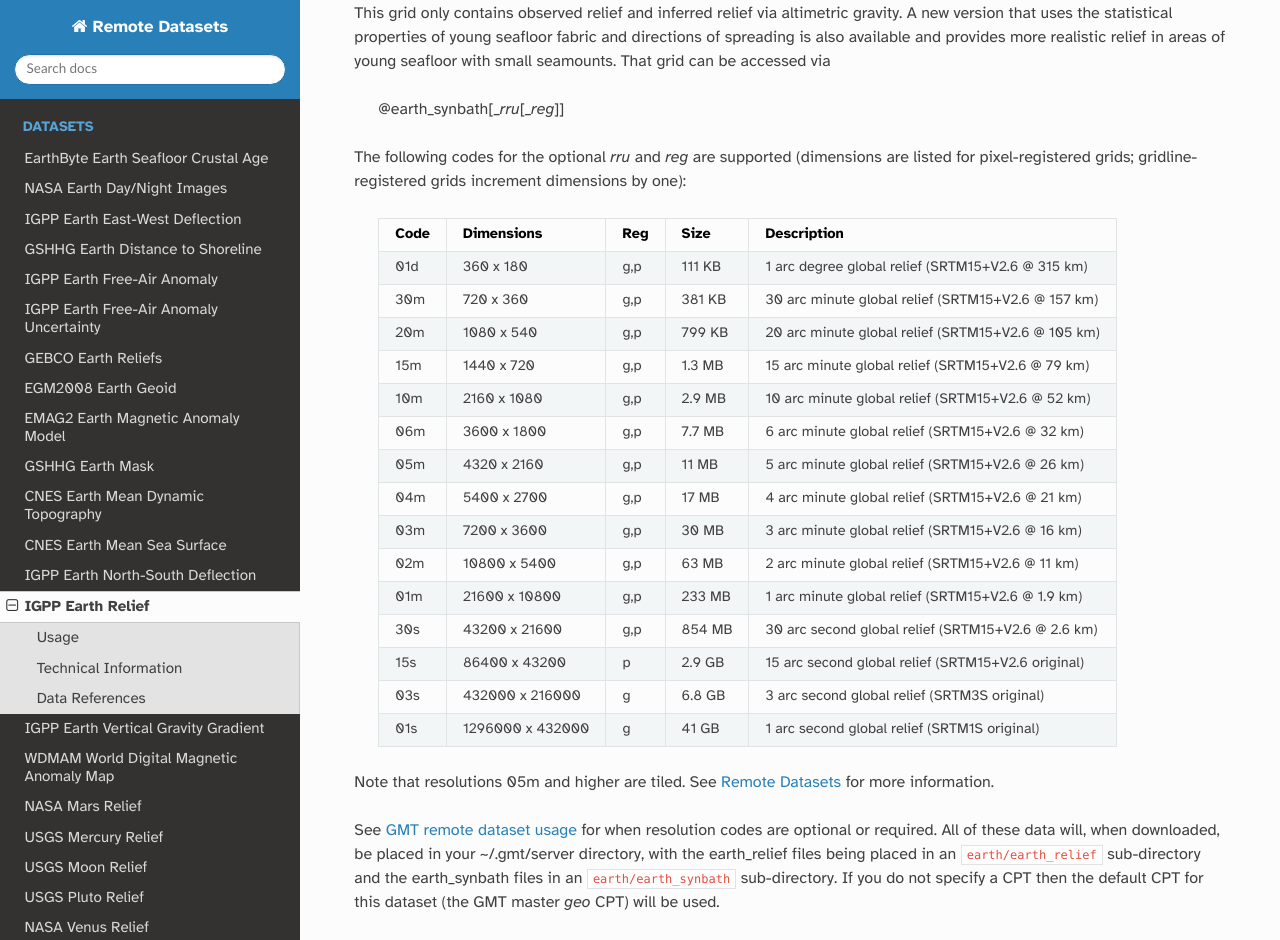
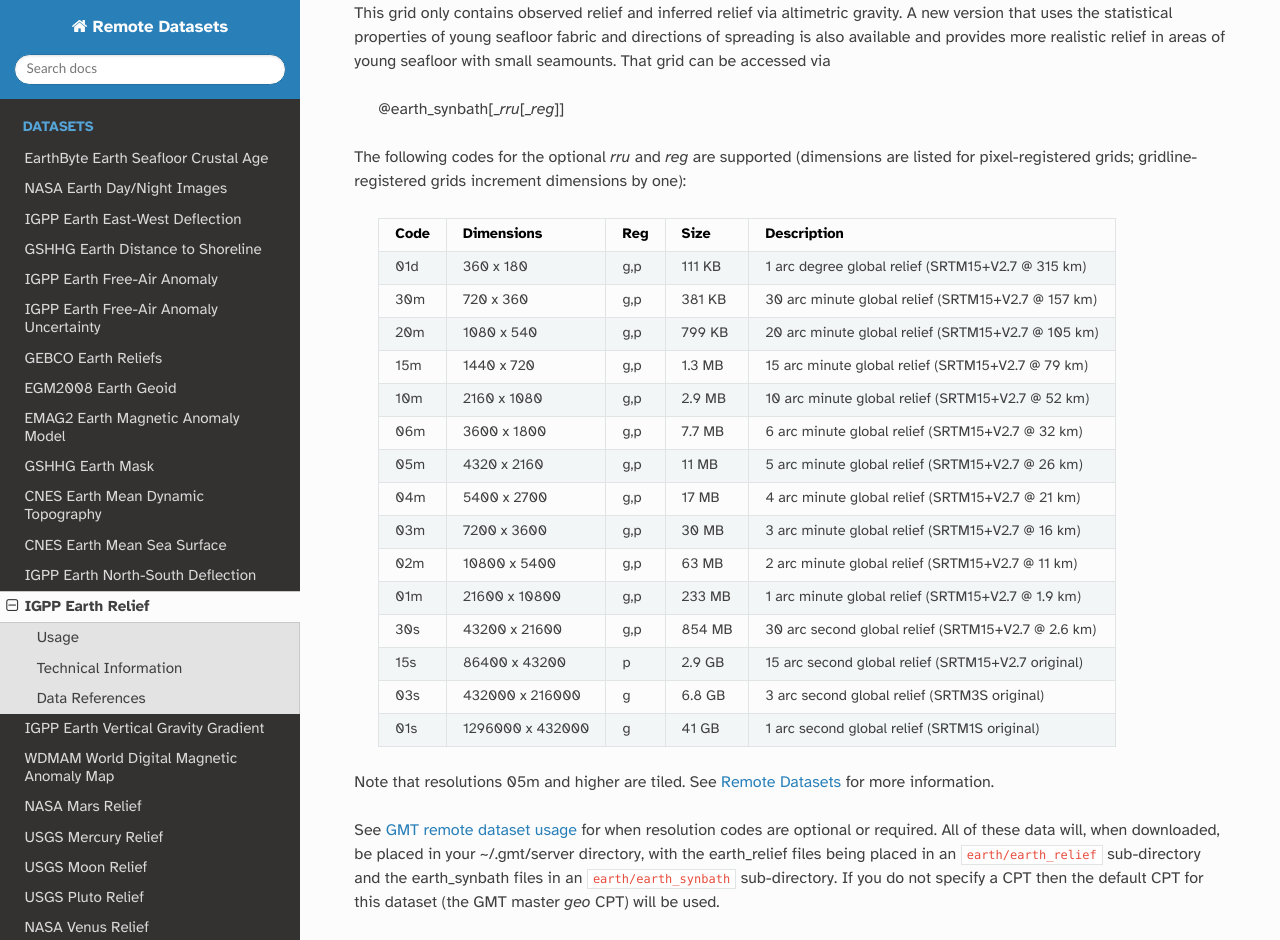
Before and after one commit to GenericMappingTools/remote-datasets, a Sphinx documentation site: the page built from docs/earth-relief.rst, in a window 1280 px wide and 1400 px high, scrolled down 662 px. Shown: the top 940 px of the window. Built offline with Sphinx 7.4.7 and the Read the Docs theme 3.1.0, drawn with Linux system fonts in a browser that asks for light colours; some of the changed text lies outside the part shown.

Commit message:
Update docs for SRTM+ v2.7

```diff
--- a/docs/changes.rst
+++ b/docs/changes.rst
@@ -1,5 +1,10 @@
 Changelog
 ---------
+
+2025-04-30
+^^^^^^^^^^
+
+- ``earth_relief``: Update dataset source from version 2.6 to 2.7.
 
 2025-03-19
 ^^^^^^^^^^
--- a/docs/earth-relief.rst
+++ b/docs/earth-relief.rst
@@ -33,19 +33,19 @@
   ==== ================= === =======  ==================================================
   Code Dimensions        Reg Size     Description
   ==== ================= === =======  ==================================================
-  01d       360 x    180 g,p  111 KB  1 arc degree global relief (SRTM15+V2.6 @ 315 km)
-  30m       720 x    360 g,p  381 KB  30 arc minute global relief (SRTM15+V2.6 @ 157 km)
-  20m      1080 x    540 g,p  799 KB  20 arc minute global relief (SRTM15+V2.6 @ 105 km)
-  15m      1440 x    720 g,p  1.3 MB  15 arc minute global relief (SRTM15+V2.6 @ 79 km)
-  10m      2160 x   1080 g,p  2.9 MB  10 arc minute global relief (SRTM15+V2.6 @ 52 km)
-  06m      3600 x   1800 g,p  7.7 MB  6 arc minute global relief (SRTM15+V2.6 @ 32 km)
-  05m      4320 x   2160 g,p   11 MB  5 arc minute global relief (SRTM15+V2.6 @ 26 km)
-  04m      5400 x   2700 g,p   17 MB  4 arc minute global relief (SRTM15+V2.6 @ 21 km)
-  03m      7200 x   3600 g,p   30 MB  3 arc minute global relief (SRTM15+V2.6 @ 16 km)
-  02m     10800 x   5400 g,p   63 MB  2 arc minute global relief (SRTM15+V2.6 @ 11 km)
-  01m     21600 x  10800 g,p  233 MB  1 arc minute global relief (SRTM15+V2.6 @ 1.9 km)
-  30s     43200 x  21600 g,p  854 MB  30 arc second global relief (SRTM15+V2.6 @ 2.6 km)
-  15s     86400 x  43200 p    2.9 GB  15 arc second global relief (SRTM15+V2.6 original)
+  01d       360 x    180 g,p  111 KB  1 arc degree global relief (SRTM15+V2.7 @ 315 km)
+  30m       720 x    360 g,p  381 KB  30 arc minute global relief (SRTM15+V2.7 @ 157 km)
+  20m      1080 x    540 g,p  799 KB  20 arc minute global relief (SRTM15+V2.7 @ 105 km)
+  15m      1440 x    720 g,p  1.3 MB  15 arc minute global relief (SRTM15+V2.7 @ 79 km)
+  10m      2160 x   1080 g,p  2.9 MB  10 arc minute global relief (SRTM15+V2.7 @ 52 km)
+  06m      3600 x   1800 g,p  7.7 MB  6 arc minute global relief (SRTM15+V2.7 @ 32 km)
+  05m      4320 x   2160 g,p   11 MB  5 arc minute global relief (SRTM15+V2.7 @ 26 km)
+  04m      5400 x   2700 g,p   17 MB  4 arc minute global relief (SRTM15+V2.7 @ 21 km)
+  03m      7200 x   3600 g,p   30 MB  3 arc minute global relief (SRTM15+V2.7 @ 16 km)
+  02m     10800 x   5400 g,p   63 MB  2 arc minute global relief (SRTM15+V2.7 @ 11 km)
+  01m     21600 x  10800 g,p  233 MB  1 arc minute global relief (SRTM15+V2.7 @ 1.9 km)
+  30s     43200 x  21600 g,p  854 MB  30 arc second global relief (SRTM15+V2.7 @ 2.6 km)
+  15s     86400 x  43200 p    2.9 GB  15 arc second global relief (SRTM15+V2.7 original)
   03s    432000 x 216000 g    6.8 GB  3 arc second global relief (SRTM3S original)
   01s   1296000 x 432000 g     41 GB  1 arc second global relief (SRTM1S original)
   ==== ================= === =======  ==================================================
@@ -62,7 +62,7 @@
 Technical Information
 ~~~~~~~~~~~~~~~~~~~~~
 
-As you see, the 30s and lower resolutions are all derivatives of Scripps' SRTM15+V2.6 grid
+As you see, the 30s and lower resolutions are all derivatives of Scripps' SRTM15+V2.7 grid
 (Tozer et al., 2019). We have downsampled it via Cartesian Gaussian filtering to prevent
 aliasing while preserving the latitude-dependent resolution in the original 15 arc sec grid.
 The full (6 sigma) filter-widths are indicated in parenthesis. The 3 and 1 arc second data
@@ -72,12 +72,12 @@
 tiles to fill in the missing ocean values. If you just want the original land-only SRTM tiles
 you may use the special names @srtm_relief_03s or @srtm_relief_01s instead. Almost all grids
 are available in both gridline- and pixel-registered formats except the original pixel-registered
-SRTM15+V2.6 (here called @earth_relief_15s) and the gridline-registered SRTM tiles.
+SRTM15+V2.7 (here called @earth_relief_15s) and the gridline-registered SRTM tiles.
 
 Data References
 ~~~~~~~~~~~~~~~
 
-#. SRTM15+V2.6: [https://doi.org/10.1029/2019EA000658].
+#. SRTM15+V2.7: [https://doi.org/10.1029/2019EA000658].
 #. SYNBATH_V2.0: [https://doi.org/10.1029/2021EA002069].
 #. SRTMGL3 tiles: [https://lpdaac.usgs.gov/products/srtmgl3v003].
 #. SRTMGL1 tiles: [https://lpdaac.usgs.gov/products/srtmgl1v003].
```
